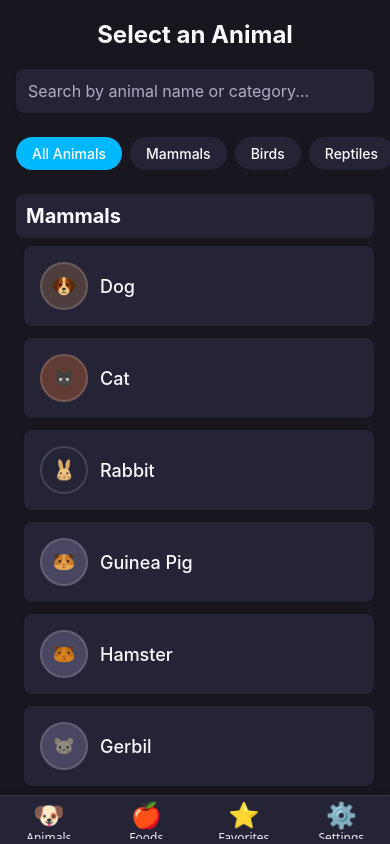
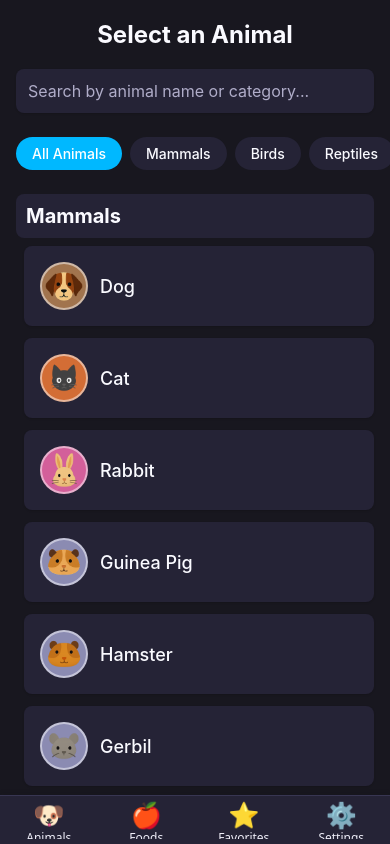
Before and after one commit to Xymoh/anifoodie, a React Native app: screen /Main in a window 390 px wide. Built offline with nearby package versions, Linux system fonts and the light colour scheme.

Commit message:
increased size of icons

```diff
--- a/src/components/AnimalCard.tsx
+++ b/src/components/AnimalCard.tsx
@@ -38,7 +38,7 @@ const AnimalCard = ({ animal, status }: AnimalCardProps) => {
     <TouchableOpacity style={styles.container} onPress={handlePress}>
       <View style={styles.topRow}>
         <View style={styles.nameContainer}>
-          <AnimalIcon animal={animal} size={28} />
+          <AnimalIcon animal={animal} size={80} />
           <Text style={styles.animalName}>{animal}</Text>
         </View>
         <View style={styles.rightContainer}>
--- a/src/components/AnimalIcon.tsx
+++ b/src/components/AnimalIcon.tsx
@@ -59,7 +59,7 @@ interface AnimalIconProps {
 
 const AnimalIcon = ({
   animal,
-  size = 24,
+  size = 32,
   tintColor,
   noBackground = false,
 }: AnimalIconProps) => {
@@ -76,9 +76,11 @@ const AnimalIcon = ({
   const getBackgroundColor = (): string => {
     switch (animal) {
       case "Dog":
-        return `${colors.dogBrown}44`;
+        return `${colors.dogBrown}CC`;
       case "Cat":
-        return `${colors.catOrange}44`;
+        return `${colors.catOrange}CC`;
+      case "Rabbit":
+        return `${colors.rabbitPink}CC`;
       case "Chinchilla":
       case "Guinea Pig":
       case "Hamster":
@@ -88,7 +90,7 @@ const AnimalIcon = ({
       case "Mouse":
       case "Hedgehog":
       case "Sugar Glider":
-        return `${colors.chinchillaGray}44`;
+        return `${colors.chinchillaGray}CC`;
       case "Parakeet":
       case "Cockatiel":
       case "Parrot":
@@ -96,7 +98,7 @@ const AnimalIcon = ({
       case "Canary":
       case "Finch":
       case "Dove":
-        return `${colors.parrotGreen}44`;
+        return `${colors.parrotGreen}CC`;
       case "Turtle":
       case "Tortoise":
       case "Bearded Dragon":
@@ -108,28 +110,32 @@ const AnimalIcon = ({
       case "Axolotl":
       case "Newt":
       case "Salamander":
-        return `${colors.turtleGreen}44`;
+        return `${colors.turtleGreen}CC`;
       case "Goldfish":
       case "Betta Fish":
       case "Angelfish":
-        return `${colors.primary}44`;
+        return `${colors.primary}CC`;
       default:
-        return "transparent";
+        return `${colors.gray400}CC`;
     }
   };
 
   // Get the image source for the animal
   const imageSource = getImageForAnimal();
 
+  // Calculate container and image dimensions
+  const containerSize = size + 24;
+  const imageSize = size * 1.6;
+
   return (
     <View
       style={[
         styles.imageContainer,
         {
-          width: size + 24,
-          height: size + 24,
+          width: containerSize,
+          height: containerSize,
           backgroundColor: noBackground ? "transparent" : getBackgroundColor(),
-          borderRadius: (size + 24) / 2,
+          borderRadius: containerSize / 2,
           borderWidth: noBackground ? 0 : 2,
         },
       ]}
@@ -140,8 +146,8 @@ const AnimalIcon = ({
           style={[
             styles.icon,
             {
-              width: size,
-              height: size,
+              width: imageSize,
+              height: imageSize,
               tintColor: tintColor,
             },
           ]}
@@ -151,7 +157,7 @@ const AnimalIcon = ({
         <Text
           style={[
             styles.icon,
-            { fontSize: size * 0.4, color: tintColor || "#666" },
+            { fontSize: imageSize * 0.4, color: tintColor || "#666" },
           ]}
         >
           {"<Alt>"}
@@ -166,8 +172,7 @@ const styles = StyleSheet.create({
     justifyContent: "center",
     alignItems: "center",
     marginRight: spacing.xs,
-    borderWidth: 2,
-    borderColor: "rgba(255,255,255,0.15)",
+    borderColor: "rgba(255,255,255,0.5)",
   },
   icon: {
     marginRight: 0,
--- a/src/components/FoodCard.tsx
+++ b/src/components/FoodCard.tsx
@@ -39,7 +39,7 @@ const FoodCard = ({ food, animalName }: FoodCardProps) => {
     <TouchableOpacity style={styles.container} onPress={handlePress}>
       <View style={styles.topRow}>
         <View style={styles.nameContainer}>
-          <FoodIcon category={food.category} itemKey={food.icon} size={28} />
+          <FoodIcon category={food.category} itemKey={food.icon} size={48} />
           <View style={styles.textContainer}>
             <Text style={styles.foodName}>{getSimplifiedFoodName(food)}</Text>
             <Text style={styles.categoryName}>{getDisplayCategory(food)}</Text>
--- a/src/components/FoodIcon.tsx
+++ b/src/components/FoodIcon.tsx
@@ -332,7 +332,7 @@ const FoodIcon = ({
       lowerCategory.includes("melon") ||
       lowerCategory.includes("tropical")
     ) {
-      return `${colors.primary}44`;
+      return `${colors.primary}CC`;
     }
 
     if (
@@ -344,7 +344,7 @@ const FoodIcon = ({
       lowerCategory.includes("squash") ||
       lowerCategory.includes("gourd")
     ) {
-      return `${colors.parrotGreen}44`;
+      return `${colors.parrotGreen}CC`;
     }
 
     if (
@@ -353,18 +353,18 @@ const FoodIcon = ({
       lowerCategory.includes("grain") ||
       lowerCategory.includes("legume")
     ) {
-      return `${colors.dogBrown}44`;
+      return `${colors.dogBrown}CC`;
     }
 
     if (lowerCategory.includes("dairy") || lowerCategory.includes("egg")) {
-      return `${colors.secondary}44`;
+      return `${colors.secondary}CC`;
     }
 
     if (lowerCategory.includes("meat") || lowerCategory.includes("fish")) {
-      return `${colors.rabbitPink}44`;
+      return `${colors.rabbitPink}CC`;
     }
 
-    return `${colors.gray500}44`;
+    return `${colors.gray500}CC`;
   };
 
   const getImageForFood = (): ImageSourcePropType | null => {
@@ -376,15 +376,19 @@ const FoodIcon = ({
 
   const imageSource = getImageForFood();
 
+  // Calculate container and image dimensions
+  const containerSize = size + 24;
+  const imageSize = size * 1.6;
+
   return (
     <View
       style={[
         styles.container,
         {
-          width: size + 24,
-          height: size + 24,
+          width: containerSize,
+          height: containerSize,
           backgroundColor: noBackground ? "transparent" : getBackgroundColor(),
-          borderRadius: (size + 24) / 2,
+          borderRadius: containerSize / 2,
           borderWidth: noBackground ? 0 : 2,
         },
       ]}
@@ -395,8 +399,8 @@ const FoodIcon = ({
           style={[
             styles.icon,
             {
-              width: size,
-              height: size,
+              width: imageSize,
+              height: imageSize,
               tintColor: tintColor,
             },
           ]}
@@ -406,7 +410,7 @@ const FoodIcon = ({
         <Text
           style={[
             styles.icon,
-            { fontSize: size * 0.4, color: tintColor || "#666" },
+            { fontSize: imageSize * 0.4, color: tintColor || "#666" },
           ]}
         >
           {"<Alt>"}
```
